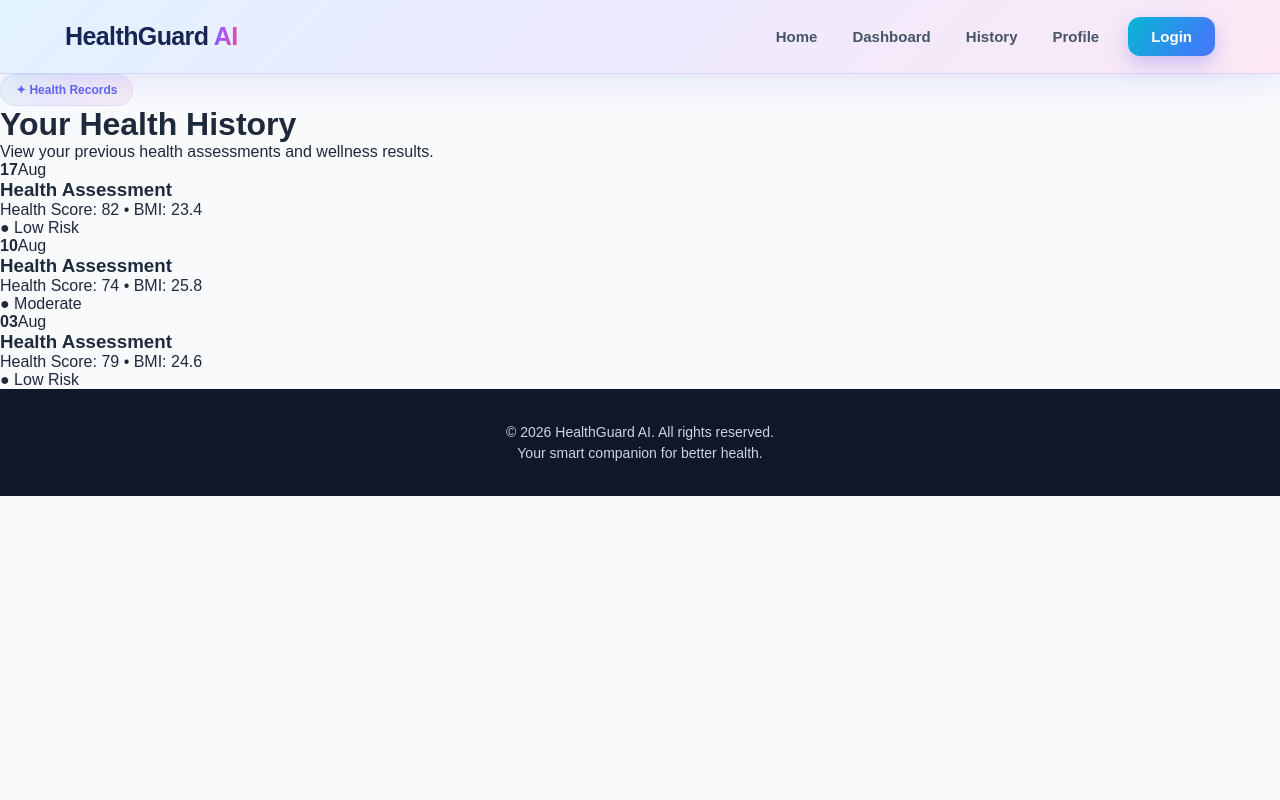
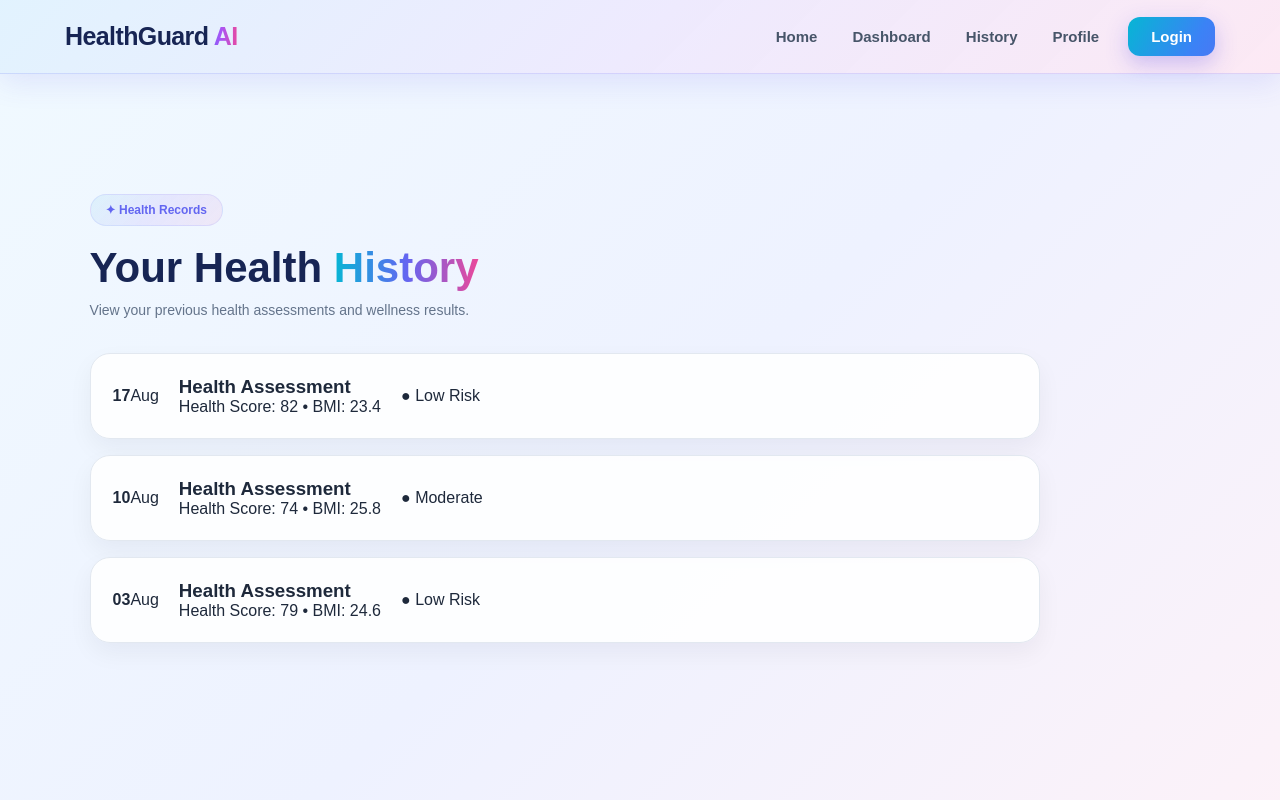
Before and after one commit to dibeyendu-dev/HealthGuard-AI, a React (Vite) app: page /history in a window 1280 px wide. Shown: the top 800 px of the page. Built offline with nearby package versions, Linux system fonts and the light colour scheme.

Commit message:
history css part 1 added

```diff
--- a/src/css/history.css
+++ b/src/css/history.css
@@ -0,0 +1,57 @@
+.history-page {
+  min-height: 100vh;
+  padding: 120px 7% 60px;
+  background: linear-gradient(
+    135deg,
+    #f0f9ff,
+    #eef2ff,
+    #fdf2f8
+  );
+}
+
+.history-header {
+  max-width: 750px;
+  margin-bottom: 35px;
+}
+
+.history-header h1 {
+  margin-top: 18px;
+  color: #172554;
+  font-size: 42px;
+}
+
+.history-header h1 span {
+  background: linear-gradient(
+    90deg,
+    #06b6d4,
+    #6366f1,
+    #ec4899
+  );
+  -webkit-background-clip: text;
+  -webkit-text-fill-color: transparent;
+}
+
+.history-header p {
+  margin-top: 10px;
+  color: #64748b;
+  font-size: 14px;
+}
+
+.history-list {
+  display: flex;
+  flex-direction: column;
+  gap: 16px;
+  max-width: 950px;
+}
+
+.history-card {
+  display: flex;
+  align-items: center;
+  gap: 20px;
+  padding: 22px;
+  background: rgba(255,255,255,.9);
+  border: 1px solid #e2e8f0;
+  border-radius: 20px;
+  box-shadow: 0 10px 25px rgba(15,23,42,.05);
+  transition: .35s ease;
+}
```
